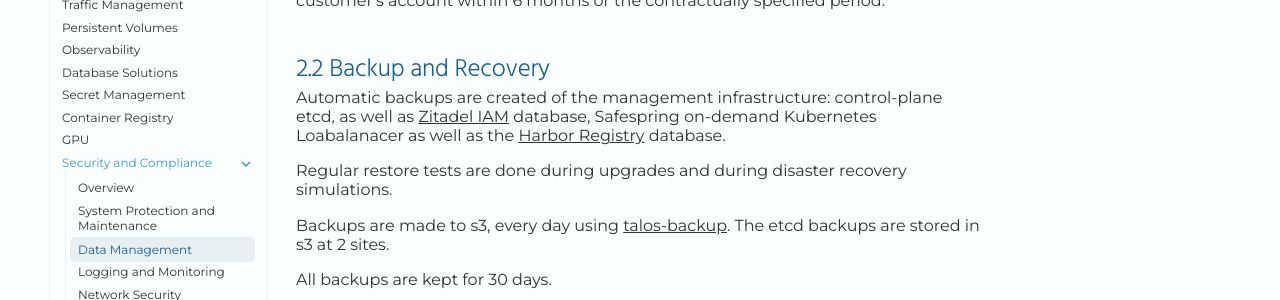
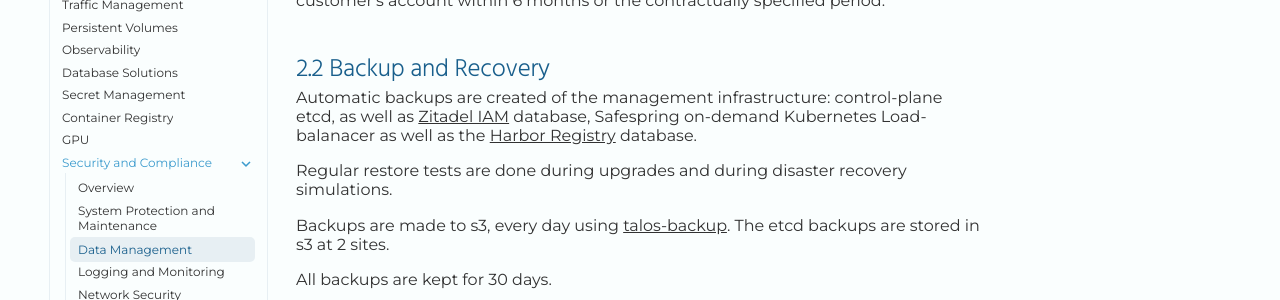
Before and after one commit to safespring/docs, an MkDocs documentation site: the page built from content/kubernetes/security-compliance/data-management.md, in a window 1280 px wide. Shown: the part 382-682 px from the top of the page. Built offline with MkDocs 1.6.1 and Material for MkDocs 9.7.7, drawn with Linux system fonts in a browser that asks for light colours; some web fonts are replaced; a script that is not in the unit is left out; comment, search, counter and statistics services are not loaded.

Commit message:
fix Load-balanacer typo

```diff
--- a/content/kubernetes/security-compliance/data-management.md
+++ b/content/kubernetes/security-compliance/data-management.md
@@ -10,7 +10,7 @@
 
 ## 2.2 Backup and Recovery
 
-Automatic backups are created of the management infrastructure: control-plane etcd, as well as [Zitadel IAM](https://zitadel.com/) database, Safespring on-demand Kubernetes Loabalanacer as well as the [Harbor Registry](https://goharbor.io/) database.
+Automatic backups are created of the management infrastructure: control-plane etcd, as well as [Zitadel IAM](https://zitadel.com/) database, Safespring on-demand Kubernetes Load-balanacer as well as the [Harbor Registry](https://goharbor.io/) database.
 
 Regular restore tests are done during upgrades and during disaster recovery simulations.
 
```
